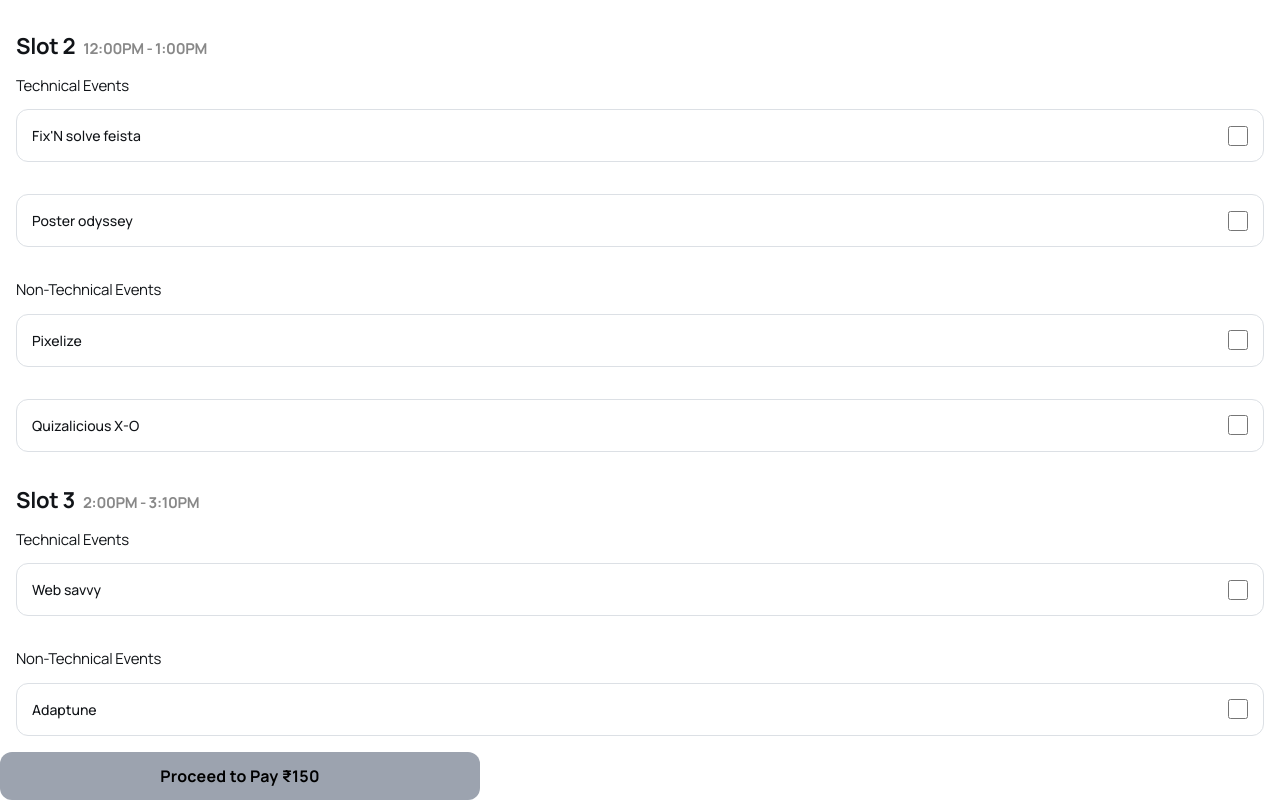
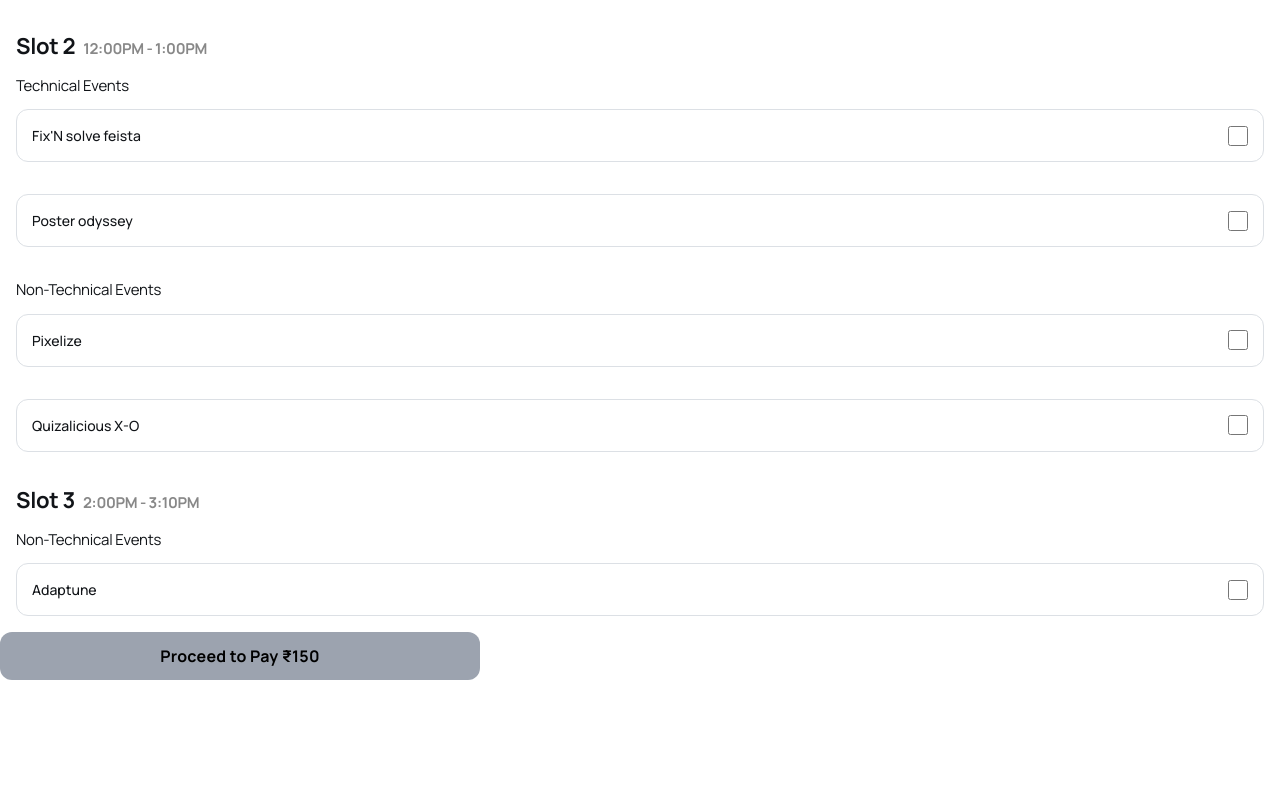
Before and after one commit to Gokulkumar4000/frontend-symposium, a Next.js app: page / in a window 1280 px wide. Shown: the part 809-1609 px from the top of the page. After the commit the page ends 1489 px from the top, so only its background shows below. Built offline with nearby package versions, Linux system fonts and the light colour scheme.

Commit message:
Update page.tsx

```diff
--- a/app/page.tsx
+++ b/app/page.tsx
@@ -203,15 +203,9 @@ const Home: React.FC = () => {
         selectedEvent={slot2Selected} // Track Slot 2 selection
         onSelectionChange={setSlot2Selected} // Handle Slot 2 selection change
       />
+
       <EventSelection
         slotTitle="Slot 3"
-        SlotTime="2:00PM - 3:10PM"
-        slotType="Technical Events"
-        events={[{ time: '2:00PM - 3:10PM', name: 'Web savvy', type: 'Technical'  }]}
-        selectedEvent={slot3Selected}
-        onSelectionChange={setSlot3Selected}
-      />
-      <EventSelection
         slotType="Non-Technical Events"
         SlotTime="2:00PM - 3:10PM"
         events={[{  time: '2:00PM - 3:10PM', name: 'Adaptune', type: 'Non-Technical' }]}
```
